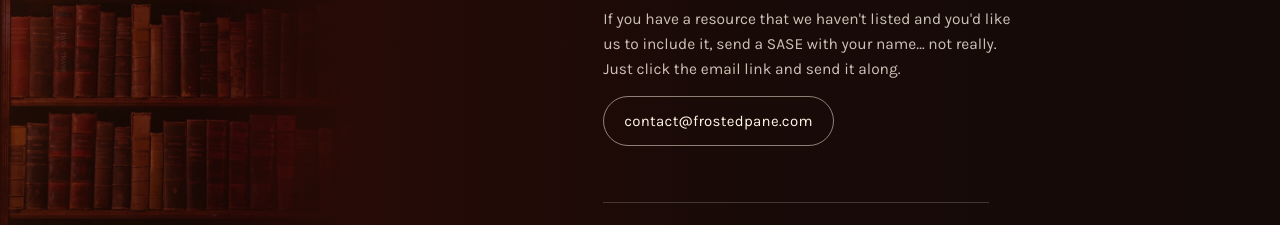
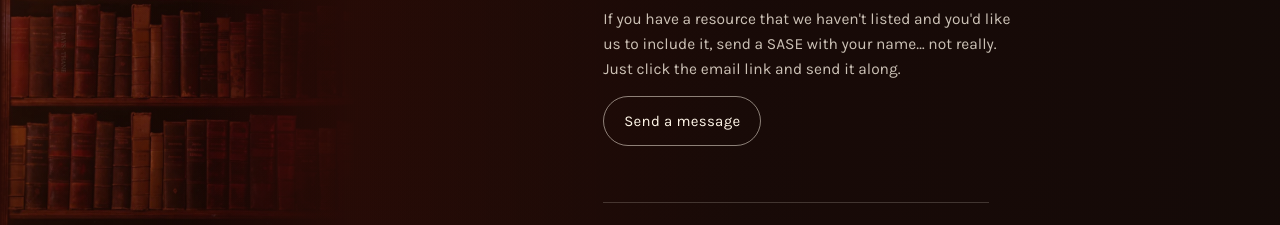
Before and after one commit to mummyundertheumbrella/frostedpane-com, a plain HTML site: page resources/index.html in a window 1280 px wide. Shown: the part 1991-2216 px from the top of the page. Drawn offline with Linux system fonts and the light colour scheme; a web font is replaced by a local one.

Commit message:
Replace visible email with a link to the contact form
Email links now open mummyundertheumbrella.com/contact.html with this
division preselected, so no address is shown for scrapers.

Co-Authored-By: Claude Opus 5.5 <noreply@anthropic.com>
Claude-Session: https://claude.ai/code/session_01Ao2zdZxR4BzPTrxVPHeVHV

```diff
--- a/resources/index.html
+++ b/resources/index.html
@@ -165,7 +165,7 @@
           <div>
             <h4>This spot&rsquo;s open</h4>
             <p class="bio">Do you have a tool or service that you highly recommend? Let us know so we can add it. If we add it, we'll list you as a contributor as a thank-you for supporting other indie artists. <em>*No anonymous suggestions will be considered.</em></p>
-            <div class="links"><a href="mailto:contact@frostedpane.com?subject=Resource%20recommendation">Suggest a resource</a></div>
+            <div class="links"><a href="https://mummyundertheumbrella.com/contact.html?to=books&amp;topic=resource">Suggest a resource</a></div>
           </div>
         </div>
       </div>
@@ -179,7 +179,7 @@
     <section class="help">
       <div class="label">How can we help you?</div>
       <p>If you have a resource that we haven't listed and you'd like us to include it, send a SASE with your name&hellip; not really. Just click the email link and send it along.</p>
-      <a class="pill" href="mailto:contact@frostedpane.com">contact@frostedpane.com</a>
+      <a class="pill" href="https://mummyundertheumbrella.com/contact.html?to=books">Send a message</a>
     </section>
 
     <p class="fine">Listings are recommendations from working writers, not endorsements or guarantees. Sponsors are always labeled. We may edit or remove any listing at any time.</p>
```
Also changed, not shown: index.html (+1 -1 lines).
